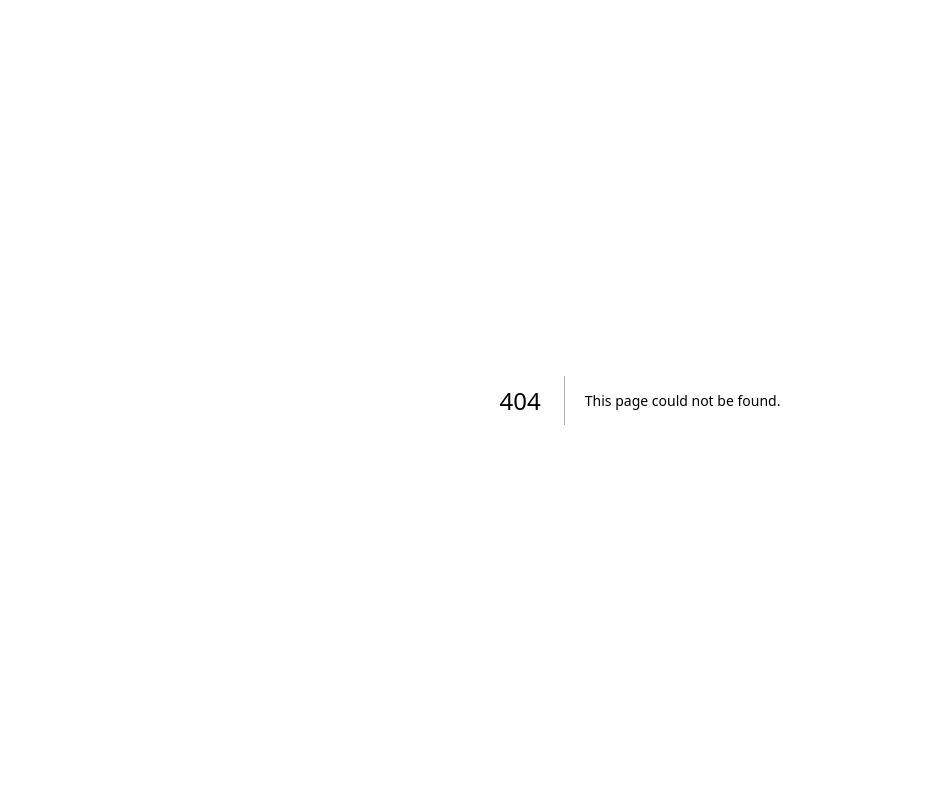
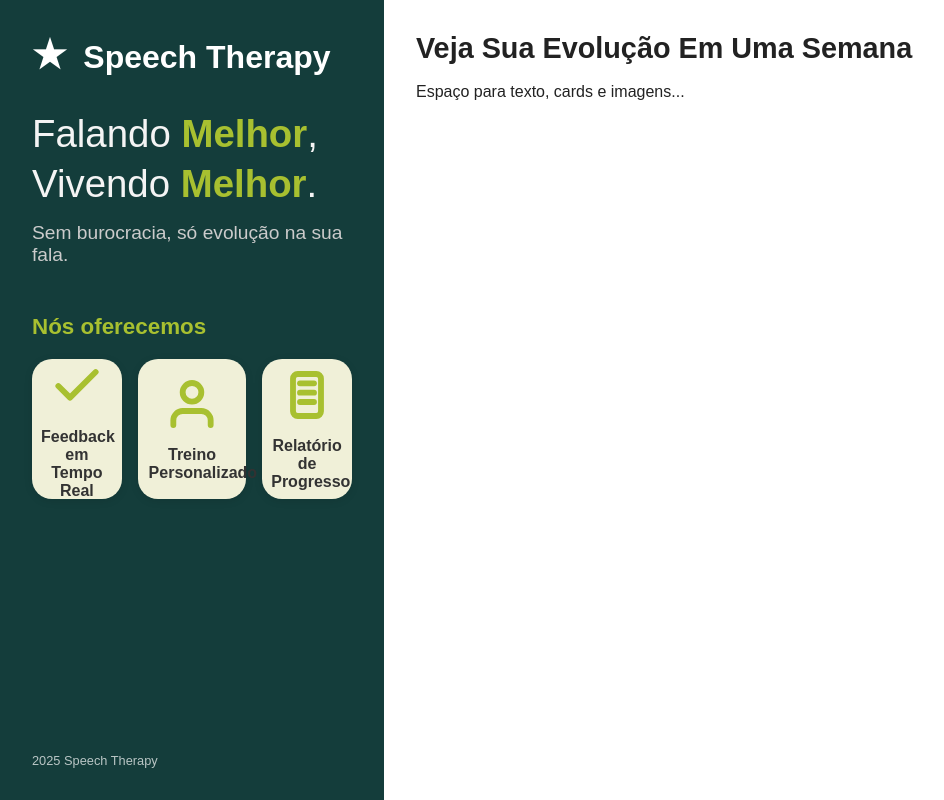
Before and after one commit to diegojrodriguess/c317-frontend, a Next.js app: page /pagehome in a window 1280 px wide. Before the commit this address had no page. Shown: the whole page, without its empty margins (0-944 px from the left). Built offline with nearby package versions, Linux system fonts and the light colour scheme.

Commit message:
modificaçao da parte verde da homepage e um bug corrigido da pagina de register

```diff
--- a/package.json
+++ b/package.json
@@ -1,9 +1,11 @@
+
 {
   "name": "c317-frontend",
   "version": "0.1.0",
   "private": true,
   "scripts": {
-    "dev": "PORT=3001 next dev --turbopack",
+
+    "dev": "next dev -p 3001 --turbopack",
     "build": "next build --turbopack",
     "start": "next start",
     "lint": "eslint"
--- a/src/app/page.tsx
+++ b/src/app/page.tsx
@@ -1,5 +1,5 @@
 import { redirect } from "next/navigation";
 
 export default function Home() {
-  redirect("/login");
+  redirect("/pagehome");
 }
--- /dev/null
+++ b/src/app/pagehome/page.module.css
@@ -0,0 +1,130 @@
+.container {
+  display: flex;
+  min-height: 100vh;
+}
+
+/* Parte verde */
+
+.iconWrapper svg { width: 56px; height: 56px; /* mantendo tudo do mesmo tamanho */
+
+}
+
+.highlight {
+  color: #A8C030;
+  font-weight: 700; /* opcional: reforça o destaque */
+}
+
+.star {
+  color: white;
+  margin-right: 8px;
+  font-size: 1.2em; /* ajuste conforme o tamanho do texto */
+}
+
+.sidebar {
+  width: 30%;
+  background-color: #143d3b;
+  color: white;
+  padding: 2rem;
+  display: flex;
+  flex-direction: column;
+  justify-content: space-between;
+}
+
+.logo {
+  font-size: 2rem;
+  font-weight: 700;
+  margin-bottom: 2rem;
+}
+
+.headline {
+  font-size: 2.4rem;
+  line-height: 1.3;
+  font-weight: 500;
+  color: #f4f4f4;
+  text-align: left;
+  margin-bottom: 0.8rem;
+}
+
+.highlight {
+  color: #A8C030;
+  font-weight: 700;
+}
+
+.subheadline {
+  font-size: 1.2rem;
+  color: #CBCBCB;
+  text-align: left;
+  margin-top: 0.5rem;
+  margin-bottom: 3rem;
+}
+
+.offer {
+  font-size: 1.4rem;
+  color: #A8C030;
+  font-weight: 700;
+  text-align: left;
+  margin-bottom: 1.2rem;
+}
+
+/* 🔹 Container dos 3 quadrados */
+.cardsContainer {
+  display: flex;
+  justify-content: space-between;
+  gap: 1rem;
+  margin-top: 1rem;
+}
+
+/* 🔹 Cada quadrado */
+.card {
+  flex: 1;
+  height: 140px;
+  background-color: #F0F0D8;
+  border-radius: 20px;
+  box-shadow: 0 2px 8px rgba(0, 0, 0, 0.1);
+  display: flex;
+  flex-direction: column;
+  align-items: center;
+  justify-content: center;
+  transition: transform 0.2s ease;
+}
+
+/* 🔹 efeito ao passar o mouse (opcional) */
+.card:hover {
+  transform: translateY(-5px);
+}
+
+.iconWrapper {
+  margin-bottom: 10px;
+}
+
+.cardText {
+  font-size: 1rem;
+  font-weight: 600;
+  color: #333;
+  text-align: center;
+  max-width: 80%;
+}
+
+
+
+.footer {
+  font-size: 0.8rem;
+  opacity: 0.7;
+}
+
+/* Parte branca */
+.content {
+  flex: 1;
+  background: white;
+  color: #222;
+  padding: 2rem;
+}
+
+.title {
+  font-size: 1.8rem;
+  margin-bottom: 1rem;
+}
+
+.text {
+  line-height: 1.4;
+}
--- /dev/null
+++ b/src/app/pagehome/page.tsx
@@ -0,0 +1,106 @@
+"use client";
+
+import styles from "./page.module.css";
+
+export default function HomePage() {
+  return (
+    <div className={styles.container}>
+      <aside className={styles.sidebar}>
+        <div>
+          <h1 className={styles.logo}>
+          <span className={styles.star}>★</span> Speech Therapy
+          </h1>
+          <p className={styles.headline}>
+          Falando <span className={styles.highlight}>Melhor</span>, <br />
+          Vivendo <span className={styles.highlight}>Melhor</span>.
+          </p>
+
+          <p className={styles.subheadline}>
+          Sem burocracia, só evolução na sua fala.
+          </p>
+
+          <p className={styles.offer}>
+          Nós oferecemos
+          </p>
+
+          <div className={styles.cardsContainer}>
+            {/* primeiro quadrado bege */}
+          <div className={styles.card}>
+            <div className={styles.iconWrapper}>
+              <svg
+               xmlns="http://www.w3.org/2000/svg"
+                width="48"
+               height="48"
+               viewBox="0 0 24 24"
+               fill="none"
+               stroke="#A8C030"
+               strokeWidth="2.5"
+               strokeLinecap="round"
+               strokeLinejoin="round"
+              >
+               <path d="M20 6L9 17l-5-5" />
+              </svg>
+              </div>
+              <p className={styles.cardText}>Feedback em Tempo Real</p>
+          </div>
+            {/* segundo quadrado bege */}
+          <div className={styles.card}><div className={styles.iconWrapper}>
+
+                <svg
+                  xmlns="http://www.w3.org/2000/svg"
+                  width="48"
+                  height="48"
+                  viewBox="0 0 24 24"
+                  fill="none"
+                  stroke="#A8C030"
+                  strokeWidth="2.5"
+                  strokeLinecap="round"
+                  strokeLinejoin="round"
+                  aria-label="Pessoa"
+                >
+                  <path d="M20 21v-2a4 4 0 0 0-4-4H8a4 4 0 0 0-4 4v2" />
+                  <circle cx="12" cy="7" r="4" />
+                </svg>
+              </div>
+              <p className={styles.cardText}>Treino Personalizado</p></div>
+            {/* terceiro quadrado bege */}
+          <div className={styles.card}>
+            <div className={styles.iconWrapper}>
+                <svg
+                  xmlns="http://www.w3.org/2000/svg"
+                  width="48"
+                  height="48"
+                  viewBox="0 0 24 24"
+                  fill="none"
+                  stroke="#A8C030"
+                  strokeWidth="2.5"
+                  strokeLinecap="round"
+                  strokeLinejoin="round"
+                  aria-label="Notas"
+                >
+                  <rect x="6" y="3" width="12" height="18" rx="2" ry="2" />
+                  <path d="M9 7h6" />
+                  <path d="M9 11h6" />
+                  <path d="M9 15h6" />
+                </svg>
+              </div>
+              <p className={styles.cardText}>Relatório de Progresso</p>
+          </div>
+          </div>
+        </div>
+
+        <div className={styles.footer}>
+          {new Date().getFullYear()} Speech Therapy
+        </div>
+      </aside>
+
+
+      <main className={styles.content}>
+        <h2 className={styles.title}>Veja Sua Evolução Em Uma Semana</h2>
+        <p className={styles.text}>
+          Espaço para texto, cards e imagens...
+        </p>
+      </main>
+    </div>
+  );
+}
```
Also changed, not shown: src/app/register/page.tsx (+6 -1 lines), copia.txt (added), public/images/foto_fono_homepage.jpg (added).
